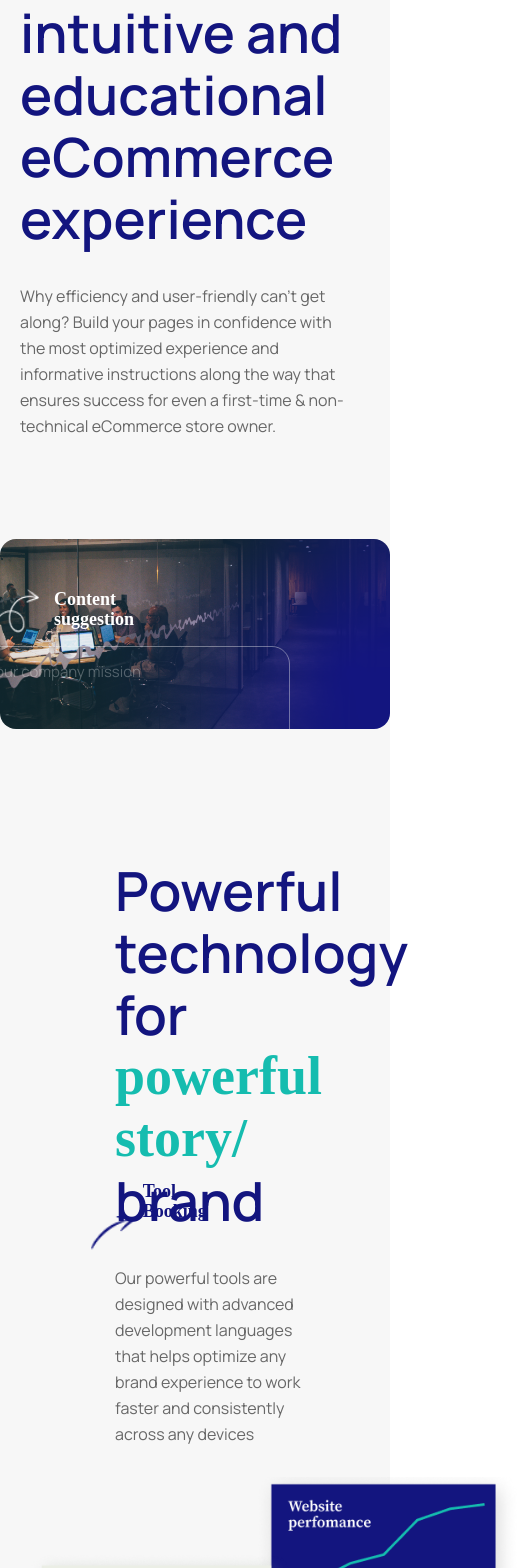
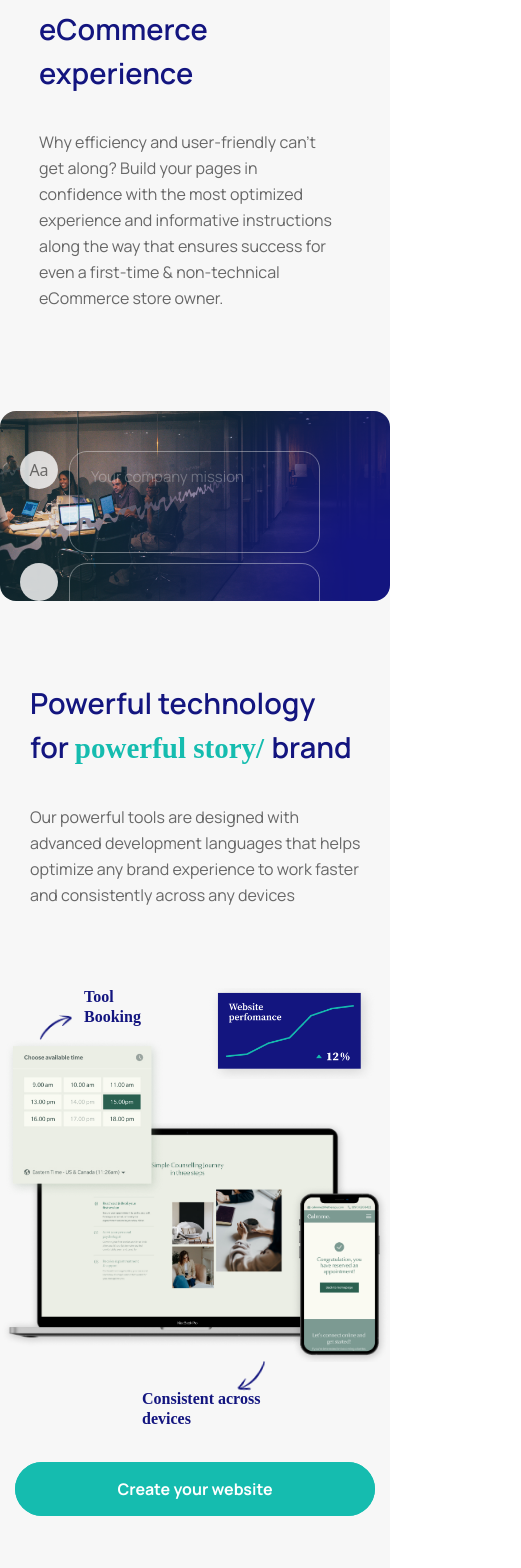
Before and after one commit to dttha/Single-page, a Next.js app: page / in a window 390 px wide. Shown: the part 280-1848 px from the top of the page, 521 px wide, since content can reach past the window. Built offline with nearby package versions, Linux system fonts and the light colour scheme; a web font is replaced by a local one.

Commit message:
responsive section

```diff
--- a/src/components/Content/components/Section/index.tsx
+++ b/src/components/Content/components/Section/index.tsx
@@ -117,6 +117,11 @@ export default function SectionHome() {
             Consistent across devices
           </div>
         </div>
+        <div style={{ display: 'flex', justifyContent: 'center' }}>
+          <div className={styles.btn2}>
+            <Button>Create your website</Button>
+          </div>
+        </div>
       </div>
     </div>
   )
--- a/src/components/Content/components/Section/section.module.css
+++ b/src/components/Content/components/Section/section.module.css
@@ -162,9 +162,13 @@
   z-index: 10;
 }
 
+.btn2 {
+  display: none;
+}
+
 .group {
   position: relative;
-  padding-bottom: 200px;
+  padding-bottom: 110px;
 }
 
 .websitePerformance {
@@ -274,16 +278,16 @@
 
 @media (max-width: 1700px) {
   .wrap_content_title {
-    margin-left: 115px;
+    margin-left: 10%;
   }
   .wrap_text {
     width: 75%;
     margin-left: 80px;
   }
   .powerful {
-    width: 80%;
+    width: 81%;
     padding-top: 130px;
-    margin-left: 115px;
+    margin-left: 10%;
   }
   .websitePerformance {
     margin-left: 65%;
@@ -303,6 +307,14 @@
   }
   .btn {
     display: none;
+  }
+  .btn2 {
+    display: block;
+    margin-top: 100px;
+    width: 360px;
+    max-width: 100%;
+    position: relative;
+    z-index: 10;
   }
 }
 
@@ -349,11 +361,20 @@
     margin-left: 53px;
     margin-top: -70px;
   }
+  .arrow4 .suggestion2 {
+    margin-top: 0px;
+    margin-left: -92px;
+  }
   .bitmap2 {
     margin-left: 12%;
   }
   .wrap_image {
     width: 1100px;
+  }
+  .form {
+    top: 10px;
+    right: 70px;
+    width: 300px;
   }
 }
 
@@ -367,6 +388,18 @@
   }
   .arrow3 {
     margin-top: -685px;
+  }
+  .form {
+    top: 30px;
+  }
+  .content_suggestion {
+    display: none;
+  }
+  .img4 {
+    display: none;
+  }
+  .form_text {
+    display: none;
   }
 }
 
@@ -384,27 +417,39 @@
   }
 }
 
+@media (max-width: 840px) {
+  .arrow3 {
+    margin-top: -640px;
+  }
+  .powerful {
+    width: 86%;
+  }
+  .description {
+    max-width: 85%;
+  }
+}
+
+@media (max-width: 730px) {
+  .arrow3 {
+    margin-top: -88%;
+  }
+  .websitePerformance {
+    margin-left: 53%;
+  }
+}
+
 @media (max-width: 552px) {
   .wrap_content_title {
     display: block;
-    margin: 0 20px;
+    margin-left: 10%;
     padding-top: 50px;
-    width: 100%;
+    width: 77%;
+  }
+  .arrow3 {
+    margin-top: -95%;
   }
   .wrap_image {
     width: 500px;
-  }
-}
-
-@media (max-width: 375px) {
-  .wrap_content_title {
-    display: block;
-    margin: 0 20px;
-    padding-top: 80px;
-  }
-  .wrap_text {
-    width: 100%;
-    display: inline;
   }
   .powerful {
     padding-top: 80px;
@@ -420,9 +465,53 @@
   .powerful .description {
     max-width: 100%;
   }
-  .group_img {
-    margin-left: 10px;
-    margin-right: 10px;
-    margin-top: -280px;
+  .websitePerformance {
+    width: 170px;
+    margin-left: 53%;
+    margin-top: -135px;
+  }
+  .bitmap2 {
+    width: 160px;
+    margin-left: 1%;
+    margin-top: -85px;
+  }
+  .arrow3 {
+    margin-top: -89%;
+    width: 34px;
+    margin-left: 10%;
+  }
+  .arrow3 .suggestion1 {
+    margin-left: 45px;
+    margin-top: -55px;
+    font-size: 16px;
+  }
+  .arrow4 {
+    width: 34px;
+  }
+  .arrow4 .suggestion2 {
+    font-size: 16px;
   }
 }
+
+@media (max-width: 375px) {
+  .wrap_content_title {
+    display: block;
+    margin: 0 20px;
+    padding-top: 80px;
+  }
+  .wrap_text {
+    width: 100%;
+    display: inline;
+  }
+  .group_img {
+    margin: 200px auto 0;
+  }
+  .arrow3 {
+    margin-top: -340px;
+    width: 34px;
+    margin-left: 10%;
+  }
+  .btn2 {
+    width: 270px;
+  }
+}
```
